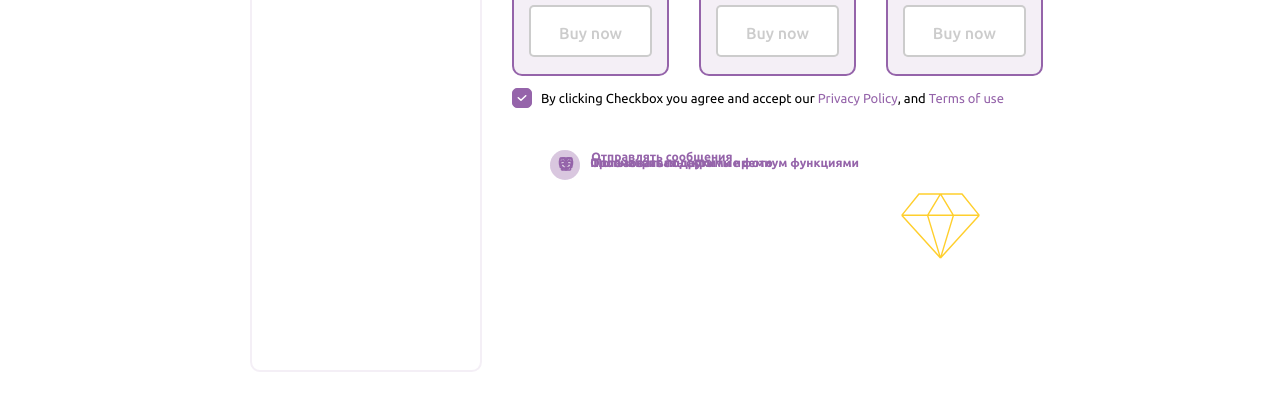
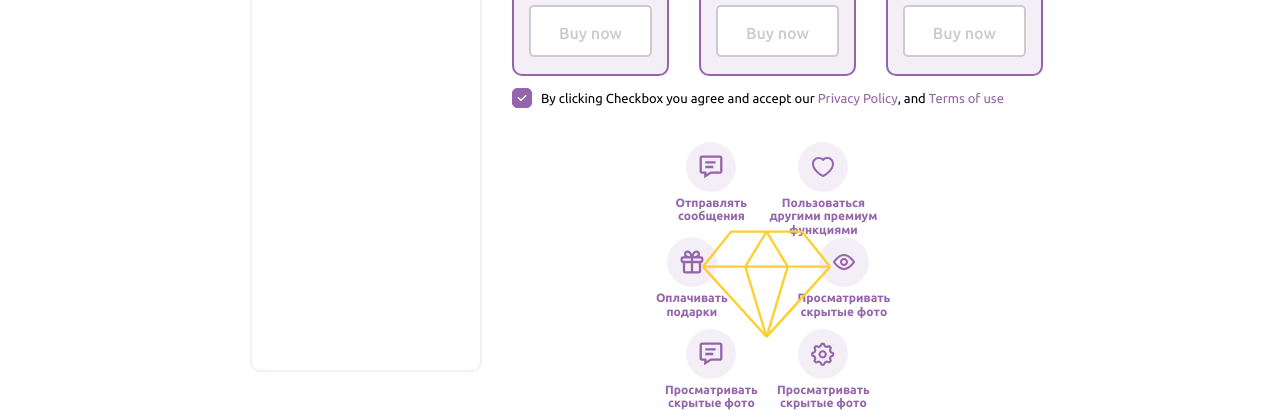
Before and after one commit to soulflamecompany/AdSolution-html, a website: page index.html in a window 1280 px wide. Shown: the part 568-982 px from the top of the page. Before the commit the page ends 940 px from the top, so only its background shows below. Drawn offline with nearby package versions, Linux system fonts and the light colour scheme.

Commit message:
feat:complete basic layout of all components

```diff
--- a/index.html
+++ b/index.html
@@ -288,6 +288,20 @@
                             <span class="list__item-title">Пользоваться другими премиум функциями</span>
 
                         </li>
+                        <li class="list__item desktop">
+                            <div class="list__item-img-wrapper">
+                                <img class="list__item-img" src="assets/msg-icon.svg" alt="иконка сердце">
+                            </div>
+                            <span class="list__item-title">Просматривать скрытые фото</span>
+
+                        </li>
+                        <li class="list__item desktop">
+                            <div class="list__item-img-wrapper">
+                                <img class="list__item-img" src="assets/settings-icon.svg" alt="иконка сердце">
+                            </div>
+                            <span class="list__item-title">Просматривать скрытые фото</span>
+
+                        </li>
                     </ul>
 
 
--- a/scss/main.scss
+++ b/scss/main.scss
@@ -227,6 +227,7 @@ body {
 }
 .policy__link {
   color: $primary;
+  cursor: pointer;
 }
 
 .diamond__wrapper {
@@ -363,8 +364,8 @@ body {
     width: 100%;
     display: flex;
     flex-direction: column;
-    height: 100%;
     min-height: 810px;
+    max-height: 100vh;
     border: 2px solid $card-bg;
     border-radius: 10px;
     padding: 14px 20px 0 12px;
@@ -573,32 +574,103 @@ body {
   }
 
   //Diamond section
+
   .diamond__wrapper {
-    display: grid;
+    justify-items: center;
+    align-items: center;
+    position: relative;
+    width: 100%;
+    height: 100%;
+    margin: 0 auto;
+    gap: 0;
+    padding: 34px 5vw 0;
   }
+
   .diamond__img {
-    grid-area: diamond;
+    position: absolute;
+    top: 40%;
+    width: 131px;
+    height: 110px;
+    margin-right: 4%;
   }
+
   .list {
+    margin-right: 4%;
+    height: 100%;
     display: grid;
     grid-template-areas:
-      ". msg heart ."
-      "gift . . eye"
-      ". msg settings .";
+      "msg heart"
+      "gift eye"
+      "msg2 settings";
+    gap: 0;
   }
-  .list:nth-child(1) .list__item {
+
+  .list__item {
+    text-align: center;
+    flex-direction: column;
+    gap: 4px;
+    max-width: 108px;
+  }
+  .list__item-img-wrapper {
+    width: 50px;
+    height: 50px;
+  }
+  .list__item-img {
+    margin: 0;
+    width: 24px;
+    height: 24px;
+  }
+  .list__item-title {
+    padding-bottom: 0;
+    font-weight: 700;
+    font-size: 12px;
+    color: $primary;
+  }
+  .list__item:first-of-type .list__item-title {
+    margin-bottom: 0;
+    margin-left: 0;
+  }
+  .list__item:last-of-type .list__item-title {
+    margin-left: 0;
+  }
+
+  // Позиции для иконок
+  .list__item:nth-child(1) {
     grid-area: msg;
+    justify-self: flex-end;
+    margin-right: 2%;
   }
-  .list:nth-child(2) .list__item {
+
+  .list__item:nth-child(2) {
     grid-area: eye;
+    justify-self: center;
+    margin-right: 26%;
+    margin-bottom: 5%;
   }
-  .list:nth-child(3) .list__item {
+
+  .list__item:nth-child(3) {
     grid-area: gift;
+    justify-self: center;
+    margin-bottom: 5%;
+    margin-left: 23%;
   }
-  .list:nth-child(4) .list__item {
+
+  .list__item:nth-child(4) {
     grid-area: heart;
   }
+  .list__item:nth-child(5) {
+    grid-area: msg2;
+    justify-self: flex-end;
+    margin-bottom: 2%;
+    margin-right: 2%;
+  }
+  .list__item:nth-child(6) {
+    grid-area: settings;
+    margin-bottom: 2%;
+  }
 }
+
+//
 @media (min-width: 1626px) {
   .card:nth-child(5),
   .card:nth-child(6) {
```
Also changed, not shown: css/main.css, 1 other file.
